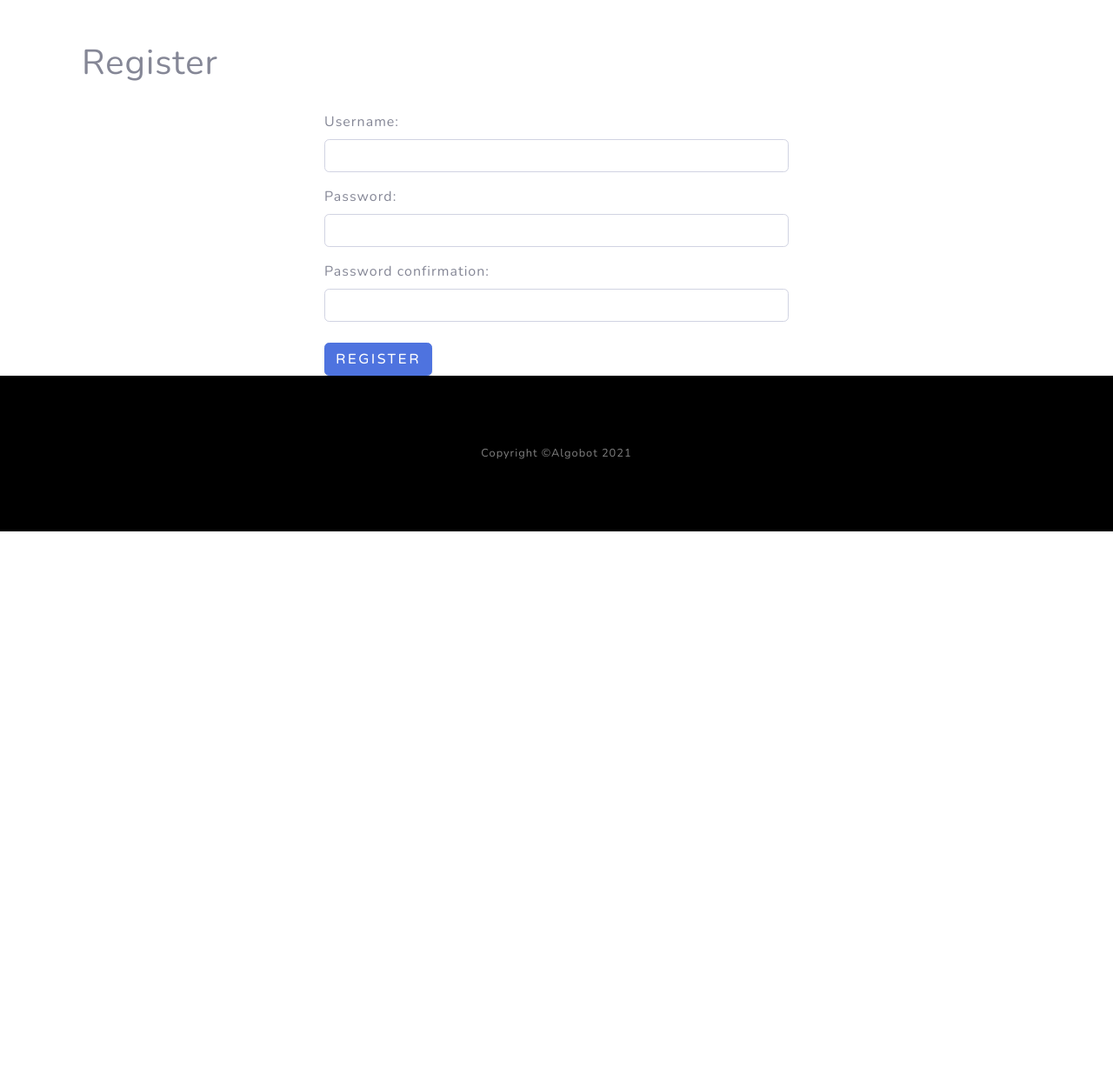
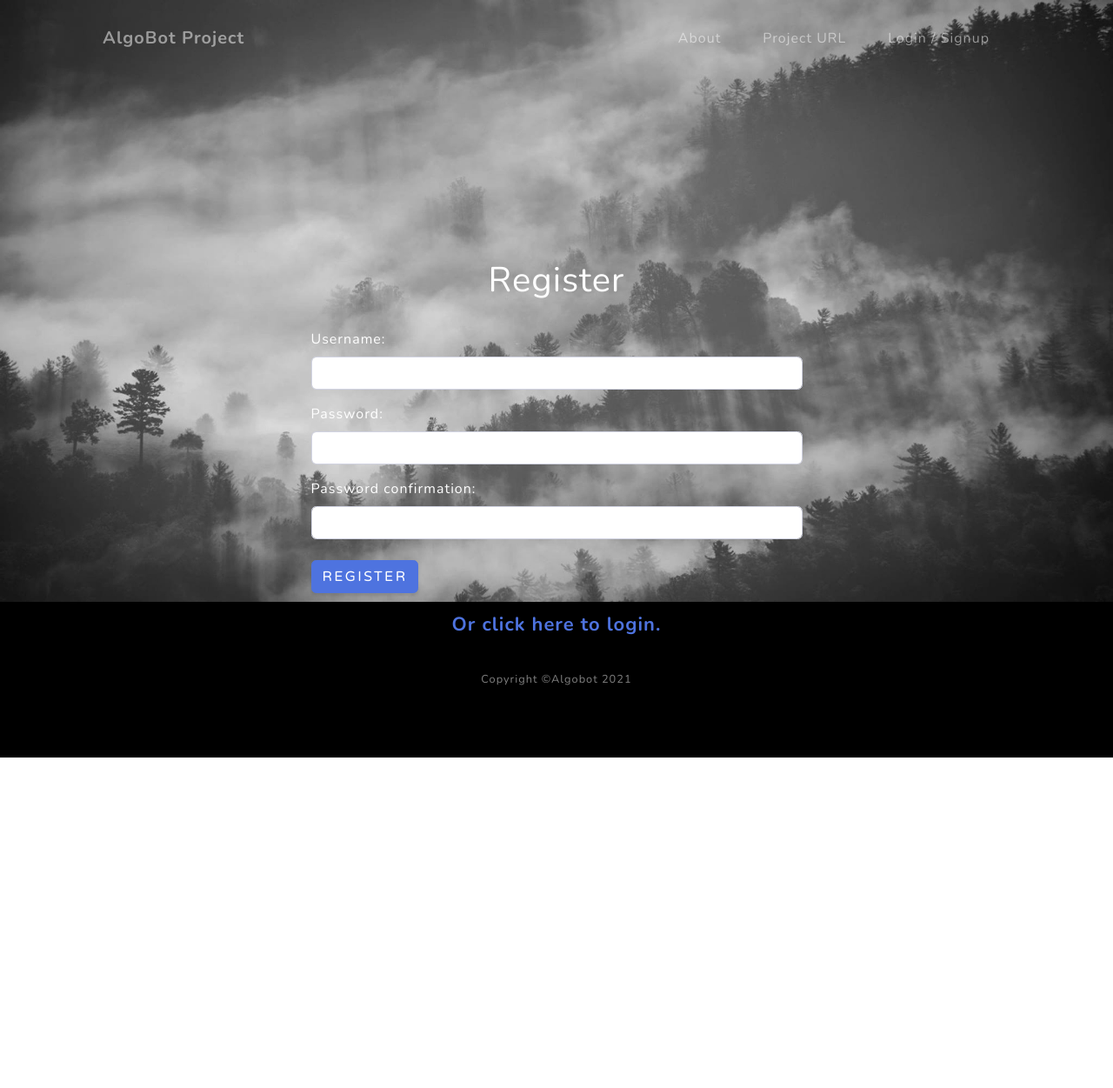
Before and after one commit to Algo-messiahs/Algobot-UI, a Django app: page /register/ in a window 1280 px wide. Shown: the whole page at 87% size. Before the commit the page ends 611 px from the top, so only its background shows below. Run offline with Django 3.2, Linux system fonts and the light colour scheme; some libraries are stand-ins or nearby versions.

Commit message:
Style changes to '/register

```diff
--- /dev/null
+++ b/algobot/static/algobot/assets/css/register-page.css
@@ -0,0 +1,22 @@
+.register-page {
+    background: url("../img/bg-signup.jpg");
+    background-repeat: no-repeat;
+    background-size: cover;
+    height: 86.5vh;
+}
+
+.register-container {
+    padding: 250px 0 500px 0;
+}
+h1 {
+    text-align: center;
+}
+h1, label {
+    color: #fff;
+}
+p.register-login {
+    margin-top: 20px;
+    text-align: center;
+    font-size: 22px;
+    font-weight: bold;
+}
--- a/algobot/templates/registration/register.html
+++ b/algobot/templates/registration/register.html
@@ -1,13 +1,16 @@
 {% include 'algobot/partials/header.html' %}
 {% include 'algobot/partials/navbar.html' %}
-<section>
-  <div class="container">
+{% load static %}
+<link href="{% static 'algobot/assets/css/register-page.css' %}" type="text/css" rel="stylesheet" />
+
+<section class="register-page">
+  <div class="container register-container">
     <div class="row">
       <div class="col-md-12 col-centered">
         <h1 class="mt-5 mb-3">Register</h1>
       </div>
     </div>
-    <div class="row">
+    <div class="row form-row">
       <div class="col-md-6 offset-md-3 mt-3">
         <form method="post" action="{% url 'register' %}">
           {% csrf_token %} {% for field in form %}
@@ -31,6 +34,7 @@
         </form>
       </div>
     </div>
+    <p class="register-login"><a href="/login">Or click here to login.</a></p>
   </div>
 </section>
 {% include 'algobot/partials/footer.html' %}
```
